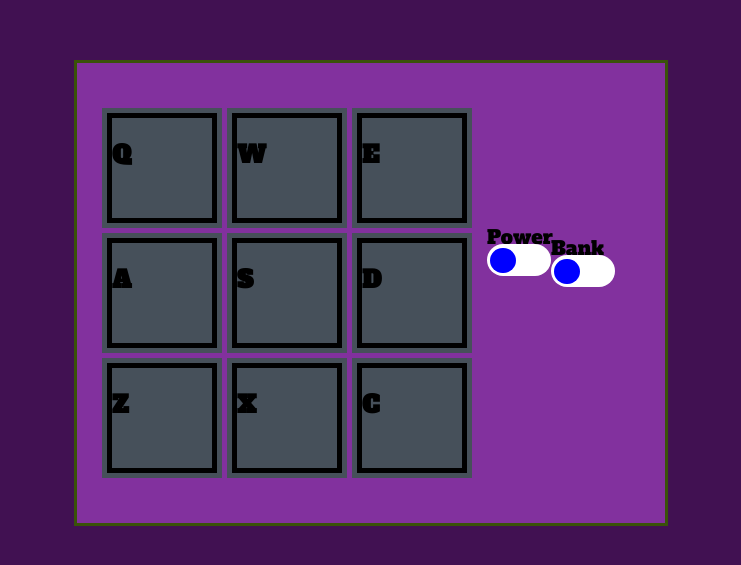
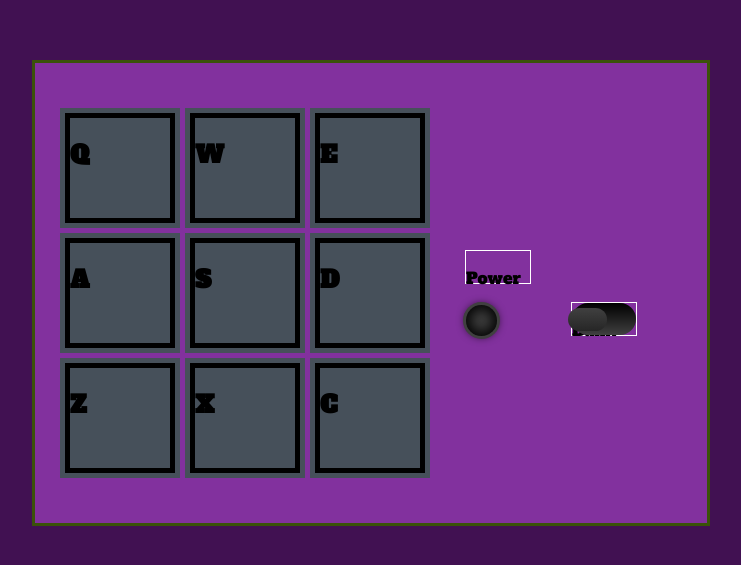
Before and after one commit to LenyPython/React-drum-machine, a React (Create React App) app: page / in a window 1280 px wide. Shown: the part 115-680 px from the top of the page, without its empty margins (277-1018 px from the left). Built offline with nearby package versions, Linux system fonts and the light colour scheme.

Commit message:
workind with display styles, /src/control/dis.scss. Makinkg custom checkboxes

```diff
--- a/src/controls/Display.js
+++ b/src/controls/Display.js
@@ -14,7 +14,7 @@ const Display = props => {
             name='onoff'
             {...props.power}
           />
-          <span className='slider'></span>
+          <span id='pwr'></span>
         </label>
         <label forHtml='bank'>
           <p>Bank</p>
@@ -22,6 +22,7 @@ const Display = props => {
             id='bank'
             type='checkbox'
             name='bank'
+            className='invisible'
             {...props.bank}
           />
           <span className='slider'></span>
--- a/src/controls/dis.scss
+++ b/src/controls/dis.scss
@@ -1,40 +1,57 @@
 label {
+	border: 1px solid white;
+	margin:20px;
 	position: relative;
+	cursor: pointer;
 	display: inline-block;
-	width: 4rem;
-	height: 2rem;
-	p{
-		transform: translateY(-2.5rem);
+	width: 4em;
+	height: 2em;
+	span{
+		width: 1.6em;
+		height: 1.6em;
+		position: relative;
+		display: inline-block;
+		background: hsl(0,0%,40%);
+		box-shadow: 0 0 0 3px hsl(0,0%, 25%), 0 0 10px hsl(0,0%,0%),
+						inset 0 0 25px hsl(0,0%,0%), inset 0 0 15px hsl(0,0%,0%);
+		border-radius: 50%;
 		font-size:1.2rem;
 	}
-	input{
-		opacity:0;
-		width:0;
-		height:0;
+	input[type='checkbox']{
+		display: none;
+		transition: .3s;
+		&:checked + .slider{
+			box-shadow: none;
+		}
+		&:checked + .slider:before{
+			transform: translateX(1.6em);
+		}
+		&:checked + #pwr {
+		background: hsl(0,100%,50%);
+		box-shadow: 0 0 0 3px hsl(0,30%, 25%), 0 0 15px hsl(0,100%,50%),
+						inset 0 0 15px hsl(0,0%,0%), inset 0 0 15px hsl(0,0%,0%);
+		}
 	}
 }
 .slider {
+	width: unset;
+	height: unset;
 	position:absolute;
+	background: linear-gradient(hsl(0,0%,0%), hsl(0,0%,25%));
 	cursor:pointer;
 	inset: 0;
-	background: white;
-	border-radius: 1rem;
+	border-radius: 1em;
+	box-shadow: none;
 	transition: .3s;
 	&:before {
 		position:absolute;
 		content: '';
-		height: 1.6rem;
-		width: 1.6rem;
-		left: 0.2rem;
-		bottom: 0.2rem;
-		background: blue;
-		border-radius: 1rem;
+		height: 1.2em;
+		width: 2em;
+		left: -0.2em;
+		bottom: 0.2em;
+		background: linear-gradient(hsl(0,0%,25%), hsl(0,0%,15%));
+		border-radius: 1em;
 		transition: .3s;
 	}
 }
-input:checked + .slider{
-	background: hsl(120,100%,50%);
-}
-input:checked + .slider:before{
-	transform: translateX(2rem);
-}
--- a/src/controls/display.css
+++ b/src/controls/display.css
@@ -1,45 +1,58 @@
 label {
+  border: 1px solid white;
+  margin: 20px;
+  position: relative;
+  cursor: pointer;
+  display: inline-block;
+  width: 4em;
+  height: 2em;
+}
+label span {
+  width: 1.6em;
+  height: 1.6em;
   position: relative;
   display: inline-block;
-  width: 4rem;
-  height: 2rem;
-}
-label p {
-  transform: translateY(-2.5rem);
+  background: #666666;
+  box-shadow: 0 0 0 3px #404040, 0 0 10px black, inset 0 0 25px black, inset 0 0 15px black;
+  border-radius: 50%;
   font-size: 1.2rem;
 }
-label input {
-  opacity: 0;
-  width: 0;
-  height: 0;
+label input[type=checkbox] {
+  display: none;
+  transition: 0.3s;
+}
+label input[type=checkbox]:checked + .slider {
+  box-shadow: none;
+}
+label input[type=checkbox]:checked + .slider:before {
+  transform: translateX(1.6em);
+}
+label input[type=checkbox]:checked + #pwr {
+  background: red;
+  box-shadow: 0 0 0 3px #532d2d, 0 0 15px red, inset 0 0 15px black, inset 0 0 15px black;
 }
 
 .slider {
+  width: unset;
+  height: unset;
   position: absolute;
+  background: linear-gradient(black, #404040);
   cursor: pointer;
   inset: 0;
-  background: white;
-  border-radius: 1rem;
+  border-radius: 1em;
+  box-shadow: none;
   transition: 0.3s;
 }
 .slider:before {
   position: absolute;
   content: "";
-  height: 1.6rem;
-  width: 1.6rem;
-  left: 0.2rem;
-  bottom: 0.2rem;
-  background: blue;
-  border-radius: 1rem;
+  height: 1.2em;
+  width: 2em;
+  left: -0.2em;
+  bottom: 0.2em;
+  background: linear-gradient(#404040, #262626);
+  border-radius: 1em;
   transition: 0.3s;
 }
 
-input:checked + .slider {
-  background: lime;
-}
-
-input:checked + .slider:before {
-  transform: translateX(2rem);
-}
-
 /*# sourceMappingURL=display.css.map */
--- a/src/style.css
+++ b/src/style.css
@@ -16,9 +16,6 @@ body {
   min-height: 50vh;
   display: flex;
   align-items: center;
-}
-#drum-machine:hover {
-  box-shadow: 0 0 20px #C860EB;
 }
 
 #clip-name {
@@ -49,15 +46,4 @@ body {
   box-shadow: 0 0 0 5px black, 0 0 0 10px #46505a;
 }
 
-#power {
-  background: black;
-  width: 50px;
-  height: 25px;
-  border: none;
-}
-#power:checked {
-  background: #7A9E31;
-  box-shadow: 0 0 10px #3A5209;
-}
-
 /*# sourceMappingURL=style.css.map */
```
Also changed, not shown: src/style.scss (+0 -13 lines), 1 other file (tests, documents, lock files or other folders).
